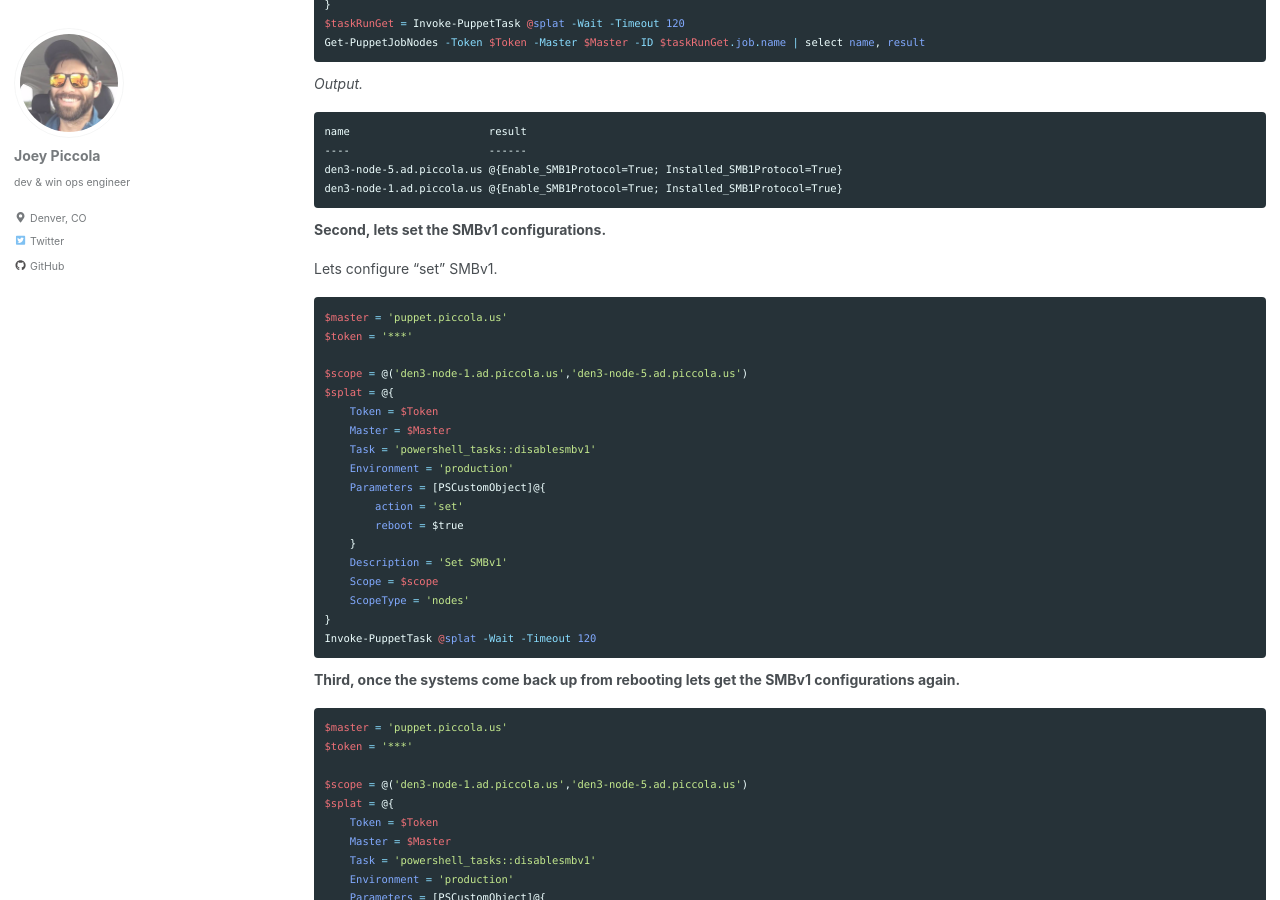
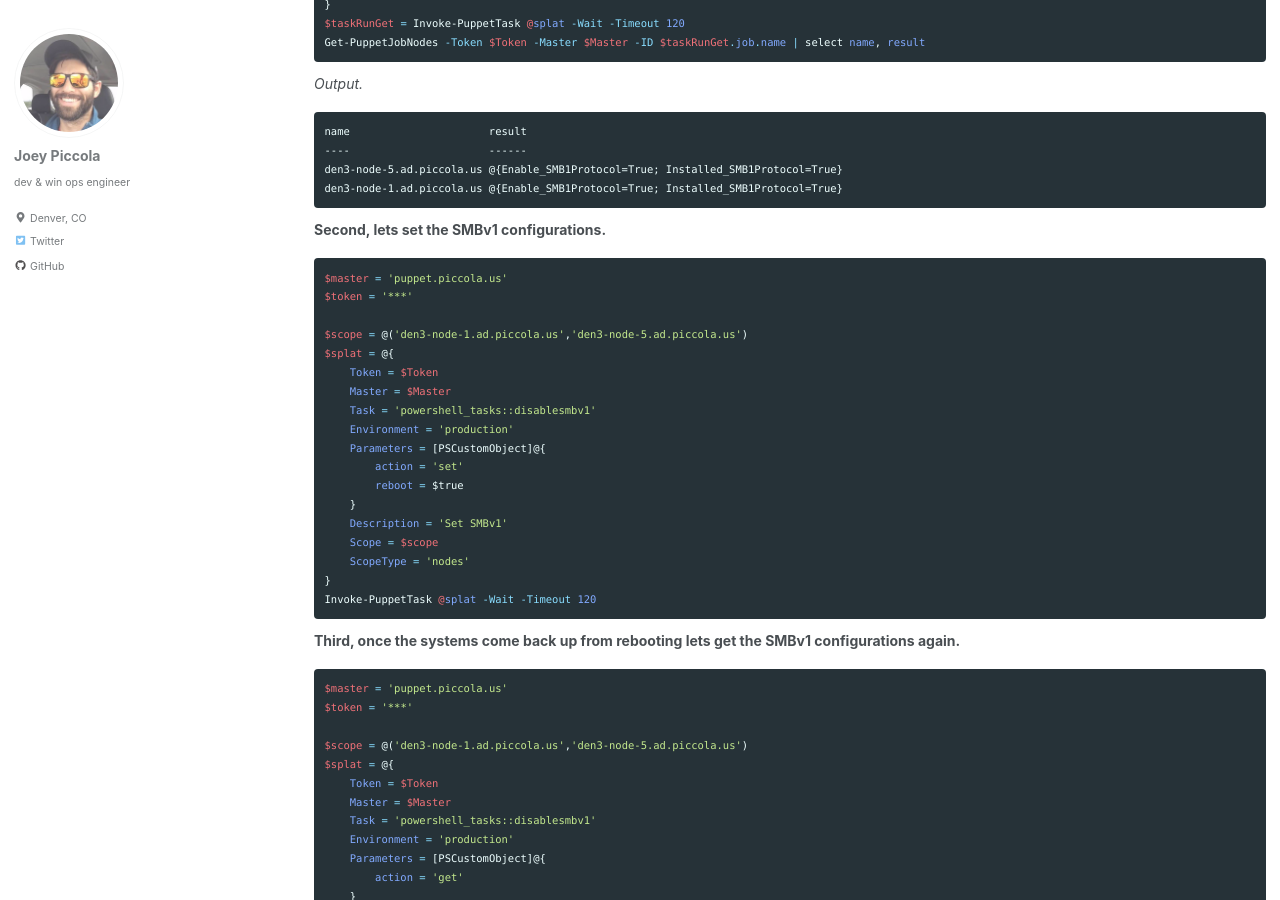
Before and after one commit to joeypiccola/joeypiccola.github.io, a Jekyll site: the page built from _posts/2018-09-30-puppet-tasks-via-powershell.md, in a window 1280 px wide and 900 px high, scrolled down 3400 px. Built offline with Jekyll 4.4.1, drawn with Linux system fonts in a browser that asks for light colours; nearby versions of some CDN libraries.

Commit message:
omg md fail

````diff
--- a/_posts/2018-09-30-puppet-tasks-via-powershell.md
+++ b/_posts/2018-09-30-puppet-tasks-via-powershell.md
@@ -166,7 +166,6 @@ den3-node-1.ad.piccola.us @{Enable_SMB1Protocol=False; Installed_SMB1Protocol=Fa
 While this has been fun, lets wrap all this PowerShell up into a few functions. `Invoke-PuppetTask`, `Get-PuppetJobNodes`, and `Get-PuppetJob`. Note we added `Get-PuppetJob`, this function is going to simply get job details from a supplied Job ID. `Invoke-PuppetTask` will use this function internally to monitor our job's `state`. You'll see this below with `Invoke-PuppetTask`'s `-Wait` and `-Timeout` parameters.
 
 **First, lets get the current SMBv1 configurations.**
-
 ```powershell
 $master = 'puppet.piccola.us'
 $token = '***'
@@ -196,9 +195,6 @@ den3-node-1.ad.piccola.us @{Enable_SMB1Protocol=True; Installed_SMB1Protocol=Tru
 ```
 
 **Second, lets set the SMBv1 configurations.**
-
-Lets configure "set" SMBv1.
-
 ```powershell
 $master = 'puppet.piccola.us'
 $token = '***'
@@ -221,7 +217,6 @@ Invoke-PuppetTask @splat -Wait -Timeout 120
 ```
 
 **Third, once the systems come back up from rebooting lets get the SMBv1 configurations again.**
-
 ```powershell
 $master = 'puppet.piccola.us'
 $token = '***'
````
